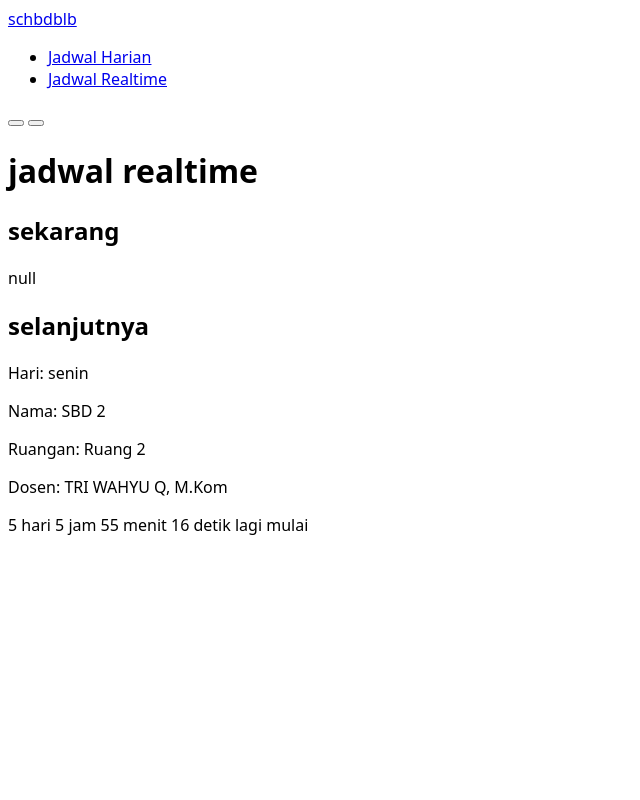
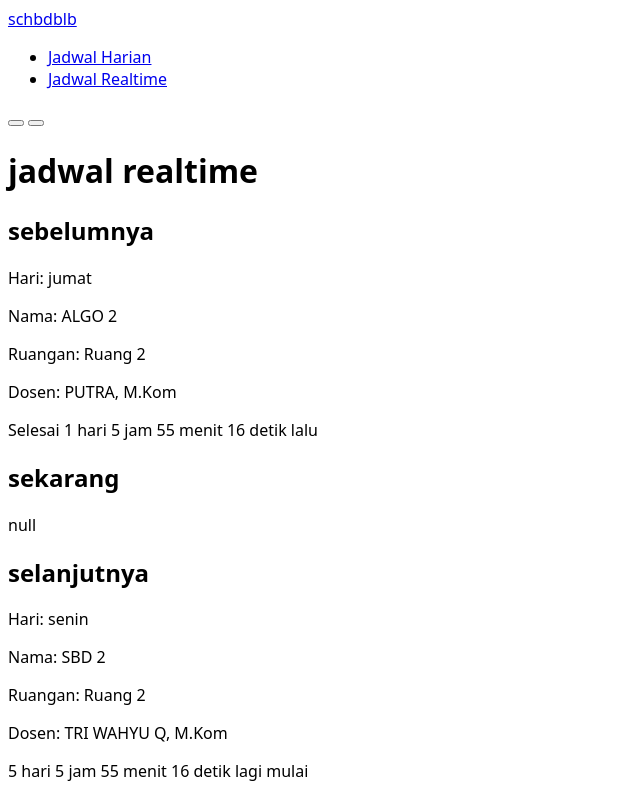
Before and after one commit to aynh/schbdblb, a SvelteKit app: page /realtime in a window 1280 px wide. Shown: the whole page, without its empty margins (0-640 px from the left). Built offline with nearby package versions, Linux system fonts and the light colour scheme.

Commit message:
feat: tampilkan jadwal sebelumnya di realtime jadwal

```diff
--- a/src/routes/realtime/+page.svelte
+++ b/src/routes/realtime/+page.svelte
@@ -1,42 +1,68 @@
 <script lang="ts">
 	import { time } from '$lib/stores';
 	import type { Jadwal } from '$lib/types';
-	import { periodeIsInRange, resolveNextJadwal } from './utilities';
+	import {
+		periodeIsInRange,
+		resolveNextJadwal,
+		resolvePreviousJadwal,
+		type ResolvedJadwal,
+	} from './utilities';
 	import type { PageData } from './$types';
-	import JadwalContent from './JadwalContent.svelte';
+	import JadwalContent, { StatusJadwal } from './JadwalContent.svelte';
 
 	export let data: PageData;
 
 	$: today = $time.getDay();
+	$: jadwalToday = data[today];
+
 	$: jadwalEntries = Object.entries(data)
 		.map(([key, values]) => [Number(key), values] as [number, Jadwal[]])
 		.sort(([a], [b]) => a - b);
-	$: jadwalToday = data[today];
 
-	$: jadwalNow = jadwalToday?.find(({ periode }) =>
+	$: jadwalPrevious = resolvePreviousJadwal(jadwalEntries, $time);
+
+	let jadwalNow: ResolvedJadwal | undefined = undefined;
+	$: {
+		const match = jadwalToday?.find(({ periode }) =>
 			periodeIsInRange(periode, $time.getHours(), $time.getMinutes()),
 		);
-	$: [jadwalNextHari, jadwalNext] = resolveNextJadwal(jadwalEntries, jadwalNow, { date: $time });
+		if (match !== undefined) {
+			jadwalNow = { hari: today, ...match };
+		} else {
+			jadwalNow = undefined;
+		}
+	}
+
+	$: jadwalNext = resolveNextJadwal(jadwalEntries, jadwalNow ?? jadwalPrevious);
+
+	$: daftarJadwal = [
+		[StatusJadwal.sebelumnya, jadwalPrevious],
+		[StatusJadwal.sekarang, jadwalNow],
+		[StatusJadwal.selanjutnya, jadwalNext],
+	] as [StatusJadwal, ResolvedJadwal][];
 </script>
 
 <svelte:head>
 	<title>schbdblb - Jadwal Realtime</title>
 </svelte:head>
 
-<div class="flex flex-col items-center justify-evenly h-full">
+<div class="flex flex-col items-center h-full">
+	<div class="flex-grow-1 md:flex-grow-1.5 flex items-end">
 		<h1 class="capitalize font-semibold text-3xl">jadwal realtime</h1>
-	<div class="md:w-full lt-md:h-2/3 flex lt-md:flex-col justify-evenly">
-		<div class="flex flex-col items-center space-y-1">
-			<h2 class="capitalize font-semibold text-xl">sekarang</h2>
-			{#if jadwalNow !== undefined}
-				<JadwalContent active={true} hari={today} jadwal={jadwalNow} />
+	</div>
+	<div class="flex-grow-5 md:w-full lg:w-3/4 flex lt-md:flex-col items-center justify-evenly">
+		{#each daftarJadwal as [status, jadwal_]}
+			<div class="md:flex-1 flex flex-col items-center space-y-1">
+				<h2 class="capitalize font-semibold text-xl">{StatusJadwal[status]}</h2>
+				<div class="md:min-h-24">
+					{#if jadwal_ !== undefined}
+						{@const { hari, ...jadwal } = jadwal_}
+						<JadwalContent {hari} {jadwal} {status} />
 					{:else}
 						<p>null</p>
 					{/if}
 				</div>
-		<div class="flex flex-col items-center space-y-1">
-			<h2 class="capitalize font-semibold text-xl">selanjutnya</h2>
-			<JadwalContent active={false} hari={jadwalNextHari} jadwal={jadwalNext} />
+			</div>
+		{/each}
 	</div>
 </div>
-</div>
--- a/src/routes/realtime/JadwalContent.svelte
+++ b/src/routes/realtime/JadwalContent.svelte
@@ -1,13 +1,21 @@
+<script context="module" lang="ts">
+	export enum StatusJadwal {
+		sebelumnya,
+		sekarang,
+		selanjutnya,
+	}
+</script>
+
 <script lang="ts">
 	import { time } from '$lib/stores';
 	import { Hari, type Jadwal } from '$lib/types';
 	import { formatDuration, intervalToDuration, set as setTime } from 'date-fns';
 
-	export let active: boolean;
 	export let hari: Hari;
+	export let status: StatusJadwal;
 	export let jadwal: Jadwal;
-	$: ({ nama, dosen, periode, ruangan } = jadwal);
 
+	$: ({ periode } = jadwal);
 	$: [mulai, selesai] = [periode.mulai, periode.selesai].map(({ jam, menit }) => {
 		const date = $time.getDate() + hari - $time.getDay();
 		return setTime($time, { date, hours: jam, minutes: menit ?? 0, milliseconds: 0, seconds: 0 });
@@ -20,15 +28,23 @@
 		second: 'detik',
 	} as Record<string, string>;
 	$: duration = formatDuration(
-		intervalToDuration({ start: $time, end: active ? selesai : mulai }),
+		intervalToDuration({ start: $time, end: status === StatusJadwal.sekarang ? selesai : mulai }),
 	).replace(/(day|hour|minute|second)s?/g, (_, v) => localeReplacement[v]);
-	$: content = active ? `Tinggal ${duration} lagi` : `${duration} lagi mulai`;
+
+	let content = '';
+	$: {
+		if (status === StatusJadwal.sebelumnya) {
+			content = `Selesai ${duration} lalu`;
+		} else if (status === StatusJadwal.sekarang) {
+			content = `Tinggal ${duration} lagi`;
+		} else {
+			content = `${duration} lagi mulai`;
+		}
+	}
 </script>
 
-<div>
-	<p>Hari: {Hari[hari]}</p>
-	<p>Nama: {nama}</p>
-	<p>Ruangan: Ruang {ruangan}</p>
-	<p>Dosen: {dosen}</p>
-	<p>{content}</p>
-</div>
+<p>Hari: {Hari[hari]}</p>
+<p>Nama: {jadwal.nama}</p>
+<p>Ruangan: Ruang {jadwal.ruangan}</p>
+<p>Dosen: {jadwal.dosen}</p>
+<p>{content}</p>
--- a/src/routes/realtime/utilities.ts
+++ b/src/routes/realtime/utilities.ts
@@ -10,34 +10,30 @@ export const periodeIsInRange = ({ mulai, selesai }: Periode, jam: number, menit
 	}
 };
 
-export const resolveNextJadwal = (
-	entries: [Hari, Jadwal[]][],
-	jadwalNow?: Jadwal,
-	{ date = new Date() } = {},
-): [Hari, Jadwal] => {
-	// jika jadwal tidak ada, cari jadwal sebelumnya
-	const jadwalNow_ = jadwalNow ?? resolvePreviousJadwal(entries, { date });
+export type ResolvedJadwal = Jadwal & { hari: Hari };
 
+export const resolveNextJadwal = (entries: [Hari, Jadwal[]][], base: Jadwal): ResolvedJadwal => {
 	const nameEntries = entries.map(([, values]) => values.map(({ nama }) => nama));
-	const entryIndex = nameEntries.findIndex((values) => values.includes(jadwalNow_!.nama));
+	const entryIndex = nameEntries.findIndex((values) => values.includes(base.nama));
 
 	const names = nameEntries[entryIndex];
 	const [hari, jadwal] = entries[entryIndex];
 	// coba pilih jadwal selanjutnya dihari yang sama
-	const next = jadwal.at(names.indexOf(jadwalNow_.nama) + 1);
+	const next = jadwal.at(names.indexOf(base.nama) + 1);
 	if (next !== undefined) {
-		return [hari, next];
+		return { hari, ...next };
 	}
 
 	// kalau tidak ada, ambil jadwal pertama dihari berikutnya
 	const [hari_, jadwal_] = entries[(entryIndex + 1) % entries.length];
-	return [hari_, jadwal_[0]];
+	return { hari: hari_, ...jadwal_[0] };
 };
 
-export const resolvePreviousJadwal = (entries: [Hari, Jadwal[]][], { date = new Date() } = {}) => {
+export const resolvePreviousJadwal = (entries: [Hari, Jadwal[]][], date: Date): ResolvedJadwal => {
 	// coba mencari jadwal sebelumnya di hari yang sama
-	const jadwalToday = entries.find(([hari]) => hari === date.getDay())?.[1];
-	if (jadwalToday !== undefined) {
+	const todayEntry = entries.find(([hari]) => hari === date.getDay());
+	if (todayEntry !== undefined) {
+		const [hari, jadwalToday] = todayEntry;
 		const [jam, menit] = [date.getHours(), date.getMinutes()];
 		const match = jadwalToday.find(({ periode: { selesai } }, index) => {
 			// jika waktu jadwal sudah dilewati:
@@ -54,7 +50,7 @@ export const resolvePreviousJadwal = (entries: [Hari, Jadwal[]][], { date = new
 		});
 
 		if (match !== undefined) {
-			return match;
+			return { hari, ...match };
 		}
 	}
 
@@ -66,7 +62,8 @@ export const resolvePreviousJadwal = (entries: [Hari, Jadwal[]][], { date = new
 		const entry = entries.find(([hari]) => hari === date_.getDay());
 		if (entry !== undefined) {
 			// gunakan jadwal terakhir
-			return entry[1].at(-1)!;
+			const [hari, jadwal] = entry;
+			return { hari, ...jadwal.at(-1)! };
 		}
 	}
 };
```
Also changed, not shown: 1 other file (tests, documents, lock files or other folders). Lines whose indentation alone changed are shown as unchanged.
